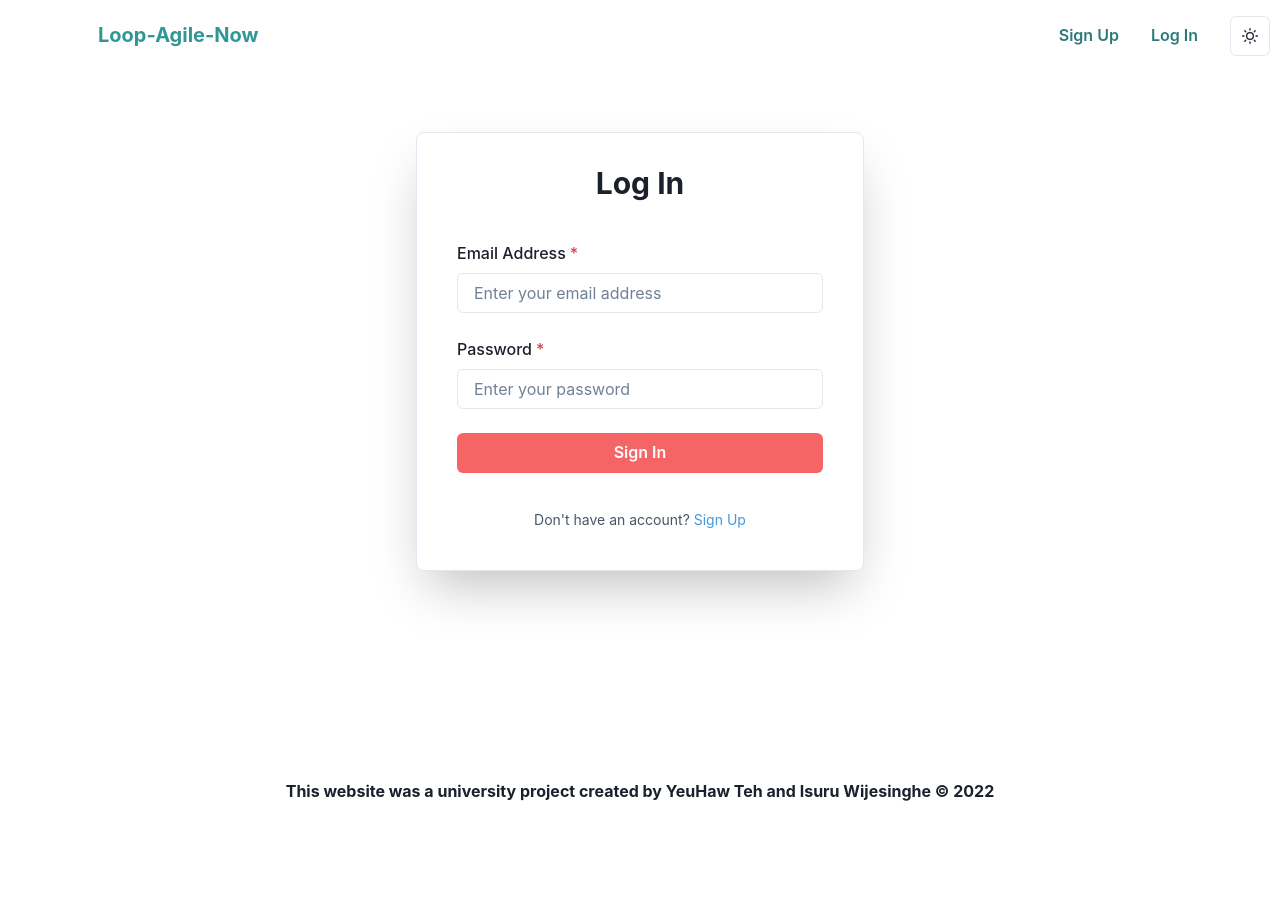
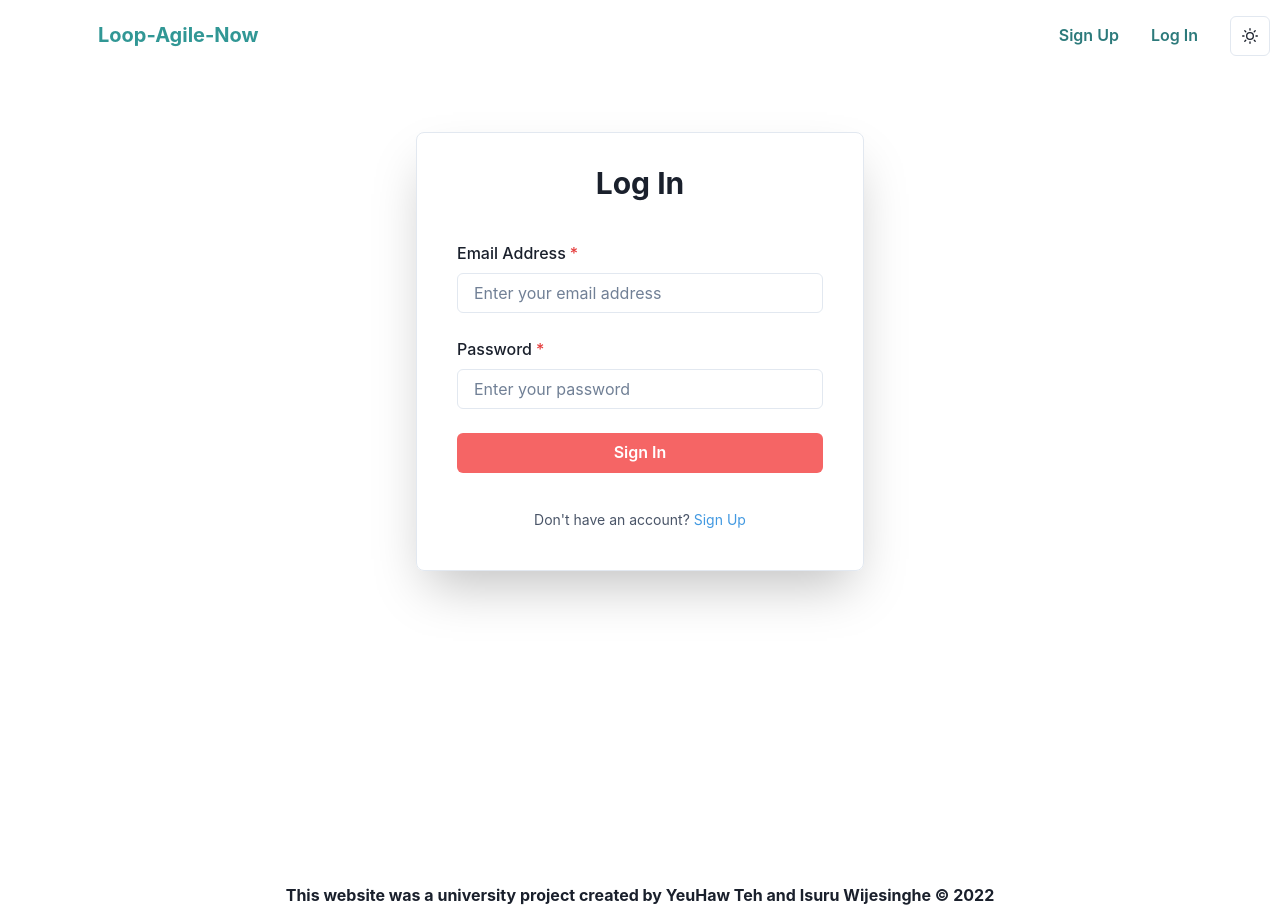
Before and after one commit to Kirixi/LAN, a React (Create React App) app in the folder Frontend/: page /login in a window 1280 px wide. Before the commit the page ends 816 px from the top, so only its background shows below. Built offline with nearby package versions, Linux system fonts and the light colour scheme.

Commit message:
fix: fixed viewport height

```diff
--- a/Frontend/src/App.css
+++ b/Frontend/src/App.css
@@ -1,4 +1,13 @@
 @import url("https://fonts.googleapis.com/css?family=Silkscreen");
+
+/* App.css */
+html,
+body,
+#root {
+  height: 100%;
+  margin: 0;
+  padding: 0;
+}
 
 .App {
   text-align: center;
@@ -23,17 +32,20 @@
   padding-bottom: 20px;
   padding-top: 20px;
 }
+
 .error-logo-pos {
   display: flex;
   flex-direction: column;
   justify-content: center;
   align-items: center;
 }
+
 @media (prefers-reduced-motion: no-preference) {
   .App-logo {
     animation: App-logo-spin infinite 20s linear;
   }
 }
+
 .ql-editor {
   height: 250px;
 }
@@ -42,10 +54,12 @@
   from {
     transform: rotate(0deg);
   }
+
   to {
     transform: rotate(360deg);
   }
 }
+
 .container-fluid {
   background-color: rgb(227, 93, 52);
   width: 100%;
@@ -58,13 +72,14 @@
 .App-header {
   display: grid;
   justify-content: center;
-  grid-template-columns: 150px 60px 300px; /*Make the grid smaller than the container*/
+  grid-template-columns: 150px 60px 300px;
+  /*Make the grid smaller than the container*/
   gap: 2px;
   padding: 5px;
   font-family: Silkscreen;
 }
 
-.App-header > div {
+.App-header>div {
   text-align: center;
   padding: 10px 0;
   font-size: 190px;
@@ -125,8 +140,9 @@ video {
 }
 
 h1 {
-  font-size: 2em; /* Adjust the size as needed */
- }
+  font-size: 2em;
+  /* Adjust the size as needed */
+}
 
 h2 {
   font-size: 1.5em;
--- a/Frontend/src/App.js
+++ b/Frontend/src/App.js
@@ -37,8 +37,9 @@ function App() {
 
   return (
     <Fragment>
+      <div style={{ height: "100%"}}>
       <Header user={user} logout={logoutUser} />
-      <main>
+      <main style={{ minHeight: "100%"}}>
         <Routes>
           <Route path="/" element={<Landing />} />
           <Route path="login" element={<Login loginUser={loginUser} verifyUser={verifyUser} />} />
@@ -51,6 +52,7 @@ function App() {
         </Routes>
       </main>
       <Footer />
+      </div>
     </Fragment>
   );
 }
--- a/Frontend/src/pages/Forum.jsx
+++ b/Frontend/src/pages/Forum.jsx
@@ -300,7 +300,7 @@ function Forum(props) {
   };
 
   return (
-    <Box minH={"87vh"}>
+    <Box>
       <Container maxW="50%">
         <Box mb={2}>
           <Button colorScheme="teal" onClick={onToggle}>
--- a/Frontend/src/pages/Login.jsx
+++ b/Frontend/src/pages/Login.jsx
@@ -31,7 +31,7 @@ function Login(props) {
   };
 
   return (
-    <Box minH={"87vh"}>
+    <Box>
       <Center minH={"70vh"}>
         <Formik
           initialValues={{
--- a/Frontend/src/pages/SignUp.jsx
+++ b/Frontend/src/pages/SignUp.jsx
@@ -9,7 +9,7 @@ function SignUp(props) {
   const navigate = useNavigate();
 
   return (
-    <Box minH={"87vh"}>
+    <Box>
       <Center minH={"80vh"}>
         <Formik
           initialValues={{
```
